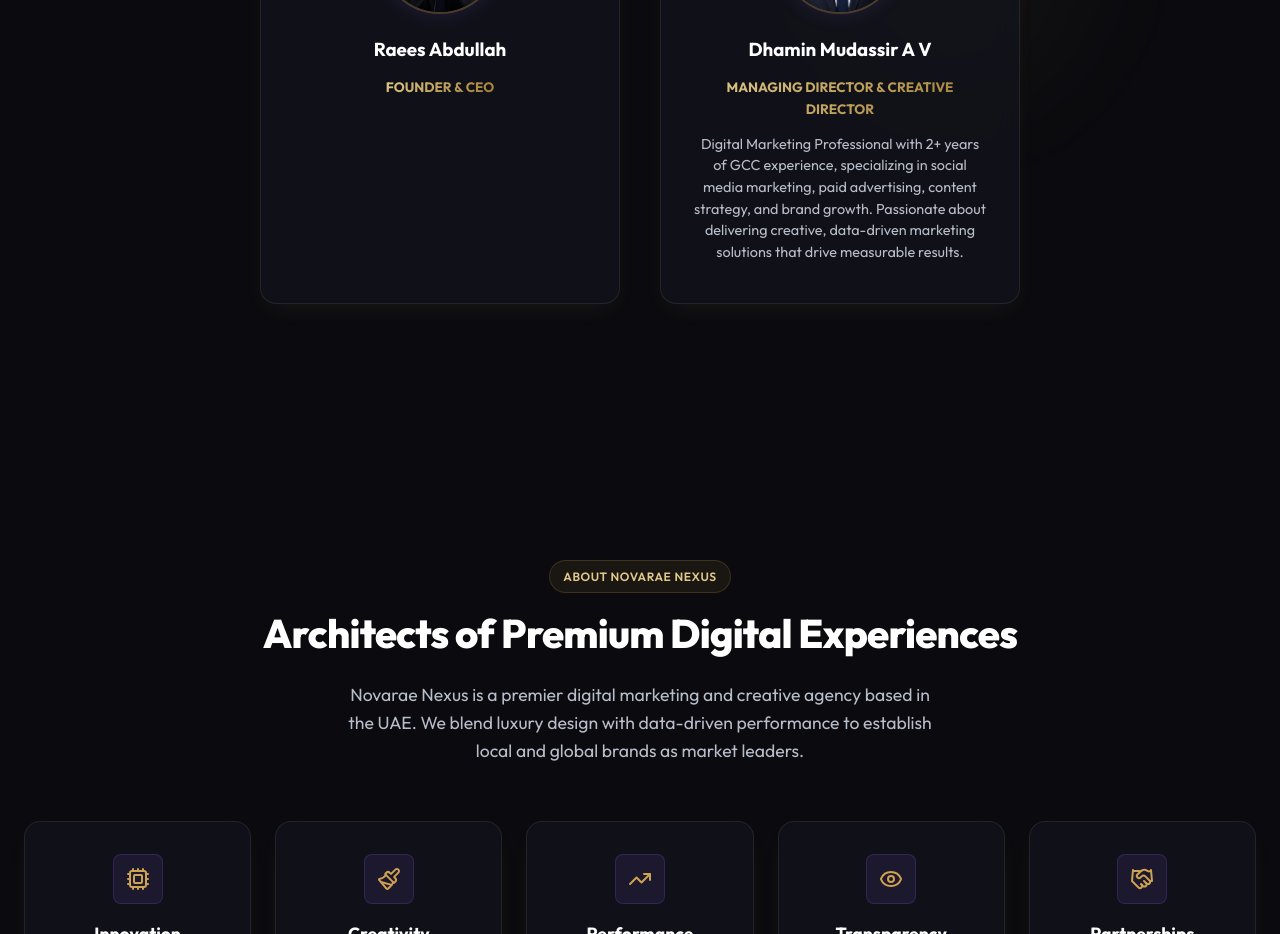
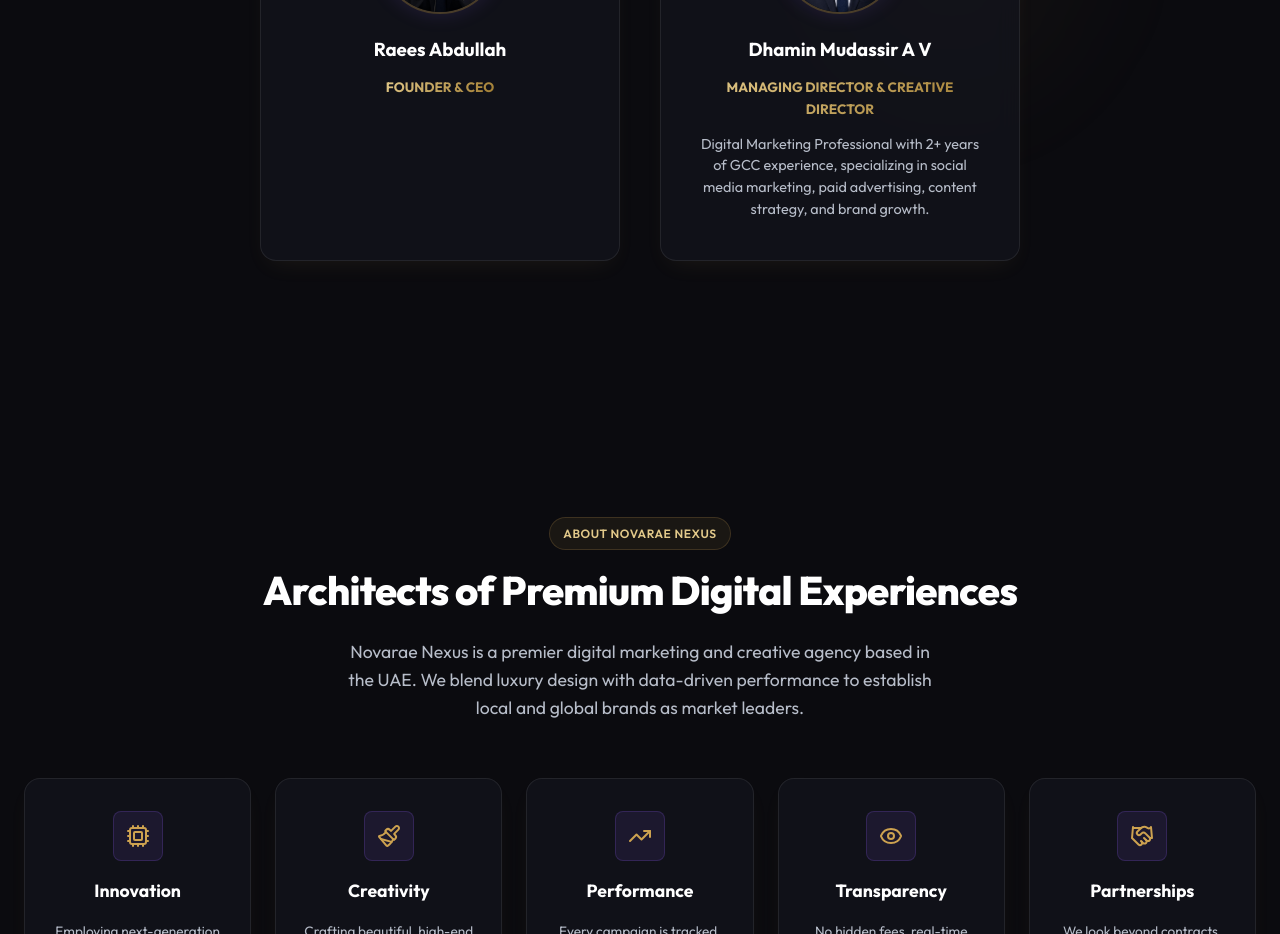
Before and after one commit to truxdigital-sketch/Novarae-Nexus, a React (Vite) app: page / in a window 1280 px wide. Shown: the part 1280-2214 px from the top of the page. Built offline with nearby package versions, Linux system fonts and the light colour scheme.

Commit message:
Update Dhamin description in LeadershipTeam

```diff
--- a/src/components/LeadershipTeam.jsx
+++ b/src/components/LeadershipTeam.jsx
@@ -15,8 +15,8 @@
       name: locale === 'en' ? 'Dhamin Mudassir A V' : 'ضامن مدثر أ. ف',
       role: locale === 'en' ? 'Managing Director & Creative Director' : 'العضو المنتدب والمدير الإبداعي',
       desc: locale === 'en'
-        ? 'Digital Marketing Professional with 2+ years of GCC experience, specializing in social media marketing, paid advertising, content strategy, and brand growth. Passionate about delivering creative, data-driven marketing solutions that drive measurable results.'
-        : 'محترف في التسويق الرقمي مع خبرة تزيد عن عامين في الخليج العربي، متخصص في التسويق عبر وسائل التواصل الاجتماعي، والإعلانات المدفوعة، واستراتيجية المحتوى، ونمو العلامة التجارية. شغوف بتقديم حلول تسويقية إبداعية وقائمة على البيانات تحقق نتائج ملموسة.',
+        ? 'Digital Marketing Professional with 2+ years of GCC experience, specializing in social media marketing, paid advertising, content strategy, and brand growth.'
+        : 'محترف في التسويق الرقمي مع خبرة تزيد عن عامين في الخليج العربي، متخصص في التسويق عبر وسائل التواصل الاجتماعي، والإعلانات المدفوعة، واستراتيجية المحتوى، ونمو العلامة التجارية.',
       image: '/dhamin.jpeg'
     }
   ];
```
